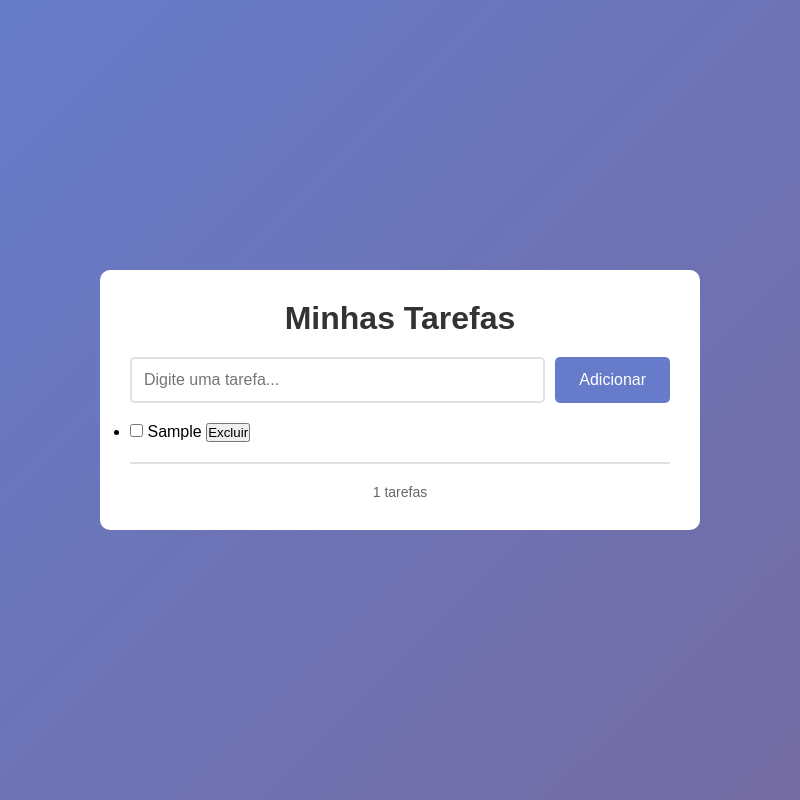
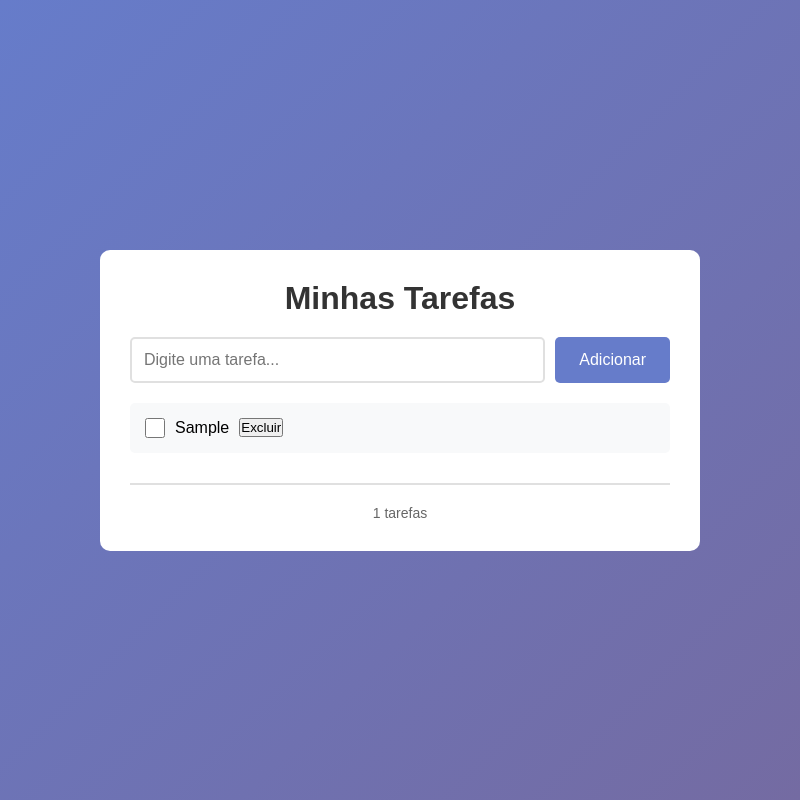
Before and after one commit to AndersonOls96/electron-todo, an Electron app: page index.html in a window 800 px wide. Both pictures are taken after typing "Sample" into the empty fields and a click on the button "Adicionar". Drawn offline with Linux system fonts and the light colour scheme; no server answers.

Commit message:
upload CSS

```diff
--- a/style.css
+++ b/style.css
@@ -63,6 +63,39 @@ h1 {
     background: #5568d3;
 }
 
+#listaTarefas{
+    list-style: none;
+    max-height: 400px;
+    overflow-y: auto;
+}
+
+#listaTarefas li{
+    display: flex;
+    align-items: center;
+    gap: 10px;
+    padding: 15px;
+    margin-bottom: 10px;
+    background: #f8f9fa;
+    border-radius: 5px;
+    transition: all 0.3s;
+}
+
+#listaTarefas li:hover{
+    background: #e9ccef;
+}
+
+#listaTarefas li.concluida span{
+    text-decoration: line-through;
+    color: #999;
+}
+
+#listaTarefas li input[type="checkbox"]{
+    width: 20px;
+    height: 20px;
+    cursor: pointer;
+}
+
+
 .footer{
     margin-top: 20px;
     padding-top: 20px;
```
